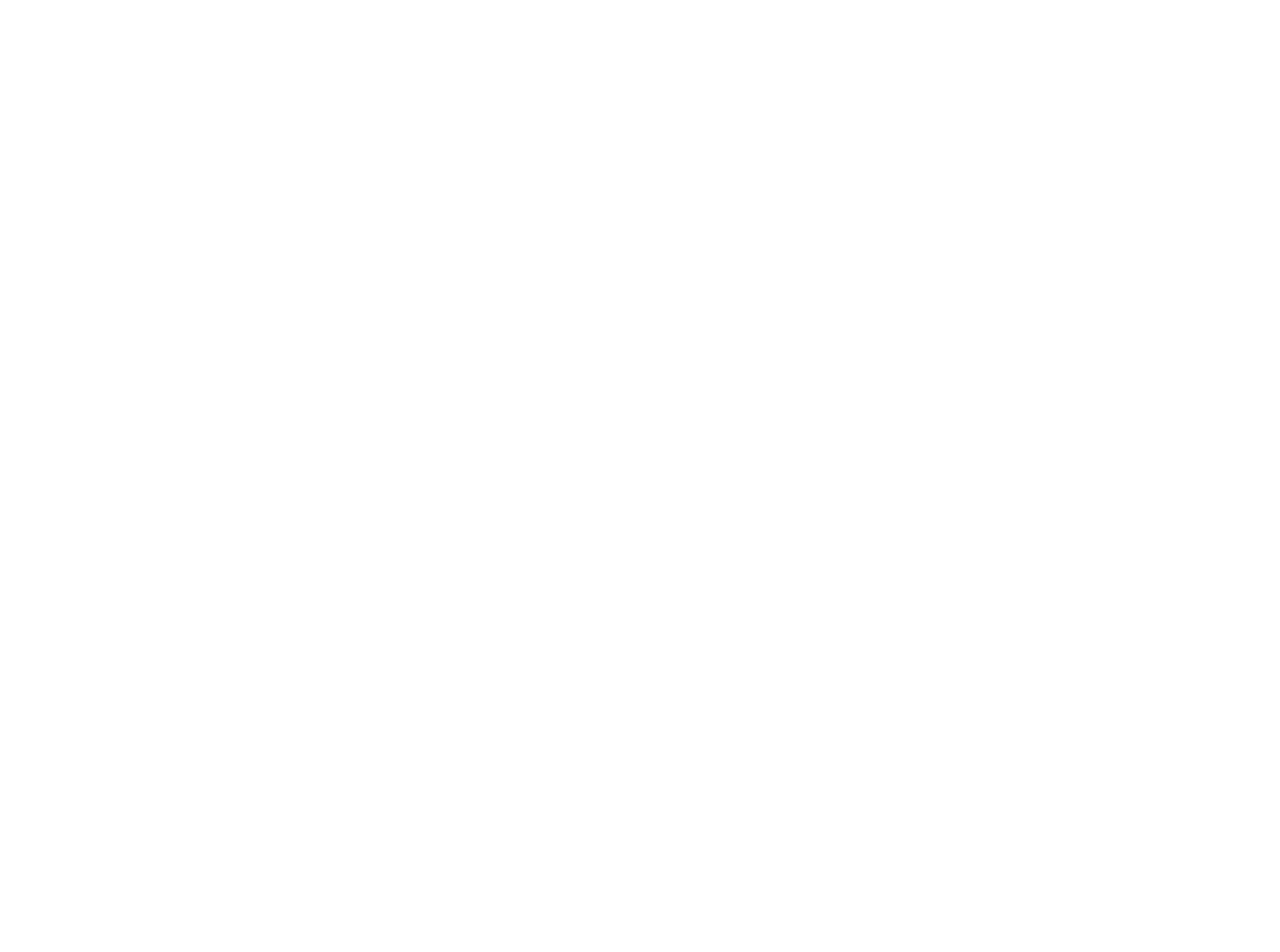
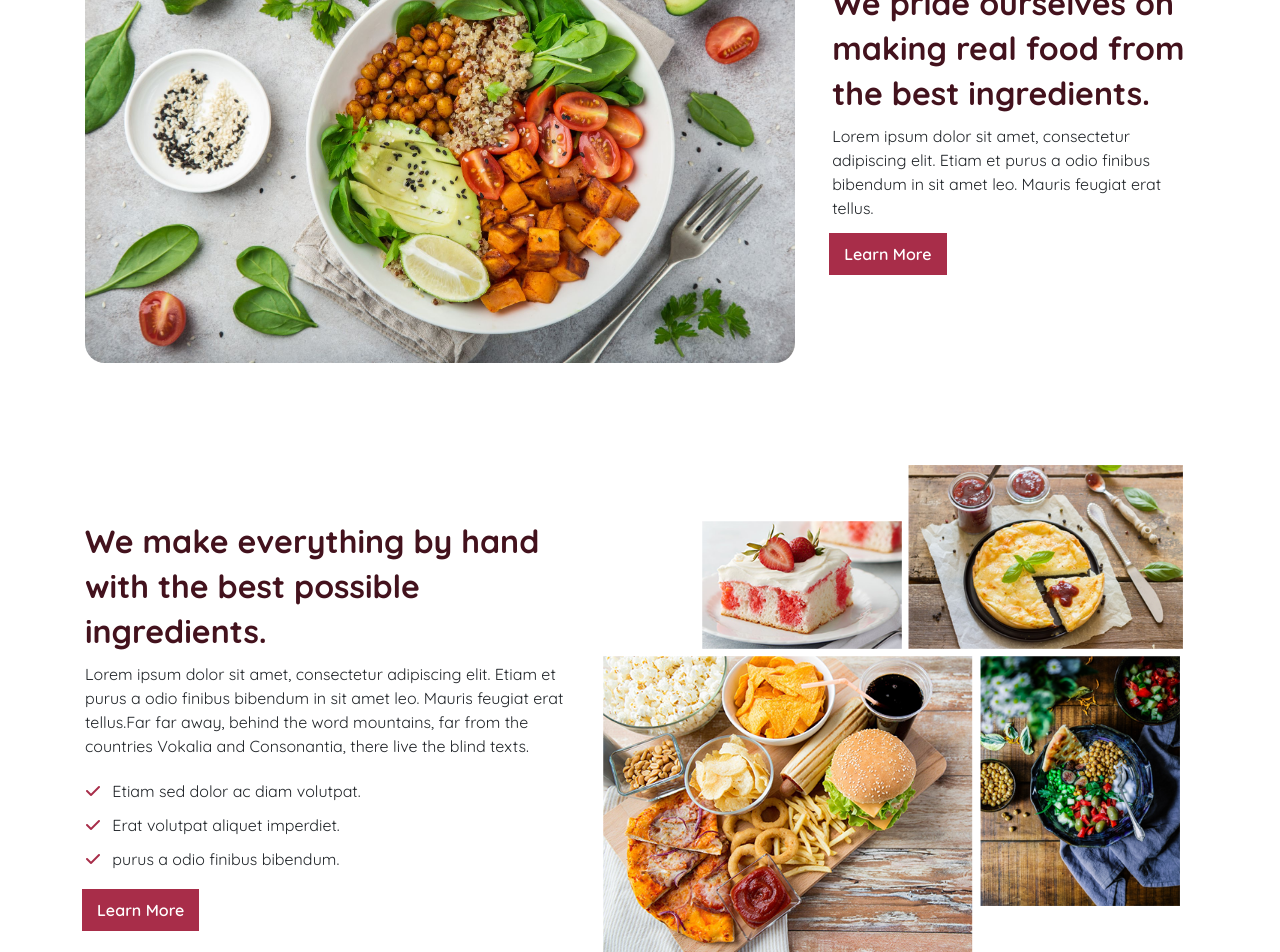
Before and after one commit to abdullahasson/Foodera, a React (Vite) app: page / in a window 1280 px wide. Shown: the part 1140-2092 px from the top of the page. Before the commit the page ends 970 px from the top, so only its background shows below. Built offline with nearby package versions, Linux system fonts and the light colour scheme; a web font is replaced by a local one.

Commit message:
add about us part and responsive

```diff
--- /dev/null
+++ b/src/components/About.jsx
@@ -0,0 +1,36 @@
+import img1 from '../assets/1.png'
+import img2 from '../assets/2.png'
+
+export default function About() {
+    return (
+        <div className="about">
+            <div className="container">
+                <div className="content one">
+                    <div className="left">
+                        <img src={img1} alt="" />
+                    </div>
+                    <div className="right">
+                        <h3>We pride ourselves on making real food from the best ingredients.</h3>
+                        <p>Lorem ipsum dolor sit amet, consectetur adipiscing elit. Etiam et purus a odio finibus bibendum in sit amet leo. Mauris feugiat erat tellus.</p>
+                        <button className="btn">Learn More</button>
+                    </div>
+                </div>
+                <div className="content two">
+                    <div className="left">
+                        <h3>We make everything by hand with the best possible ingredients.</h3>
+                        <p>Lorem ipsum dolor sit amet, consectetur adipiscing elit. Etiam et purus a odio finibus bibendum in sit amet leo. Mauris feugiat erat tellus.Far far away, behind the word mountains, far from the countries Vokalia and Consonantia, there live the blind texts.</p>
+                        <ul>
+                            <li><i className='fa fa-check'></i> Etiam sed dolor ac diam volutpat.</li>
+                            <li><i className='fa fa-check'></i> Erat volutpat aliquet imperdiet.</li>
+                            <li><i className='fa fa-check'></i> purus a odio finibus bibendum.</li>
+                        </ul>
+                        <button className='btn'>Learn More</button>
+                    </div>
+                    <div className="right">
+                        <img src={img2} alt="" />
+                    </div>
+                </div>
+            </div>
+        </div>
+    );
+}
--- a/src/main.jsx
+++ b/src/main.jsx
@@ -5,11 +5,13 @@
 import Stats from './components/Stats';
 import 'bootstrap/dist/css/bootstrap.min.css';
 import './style.css'
+import About from './components/About';
 
 ReactDOM.createRoot(document.getElementById('root')).render(
   <React.StrictMode>
     <Header />
     <Home />
     <Stats />
+    <About />
   </React.StrictMode>,
 )
--- a/src/style.css
+++ b/src/style.css
@@ -203,4 +203,64 @@
   .stats .container .content {
     justify-content: center;
   }
+}
+.about {
+  padding: 60px 0;
+}
+.about .container {
+  display: flex;
+  flex-direction: column;
+}
+.about .container h3 {
+  font-size: 32px;
+  line-height: 45px;
+  color: var(--titlecolor);
+  font-weight: 700;
+}
+.about .container .content {
+  display: flex;
+  justify-content: space-between;
+  align-items: center;
+}
+.about .container .content .left img {
+  width: 95%;
+  border-radius: 20px;
+  -webkit-border-radius: 20px;
+  -moz-border-radius: 20px;
+  -ms-border-radius: 20px;
+  -o-border-radius: 20px;
+}
+.about .container .two {
+  gap: 25px;
+  margin-top: 60px;
+}
+.about .container .two .left ul {
+  padding-left: 0;
+}
+.about .container .two .left ul li {
+  padding: 5px 0;
+}
+.about .container .two .left ul li i {
+  font-weight: bolder;
+  color: var(--fontcolor);
+  margin-right: 7px;
+}
+.about .container .two img {
+  width: 600px;
+}
+
+@media (max-width: 992px) {
+  .about .container .content {
+    flex-direction: column;
+    align-items: center;
+  }
+  .about .container .content .left {
+    margin-bottom: 20px;
+  }
+  .about .container .content .left img {
+    width: 100%;
+  }
+  .about .container .two img {
+    width: 100%;
+  }
 }/*# sourceMappingURL=style.css.map */
```
Also changed, not shown: 1 other file (tests, documents, lock files or other folders).
